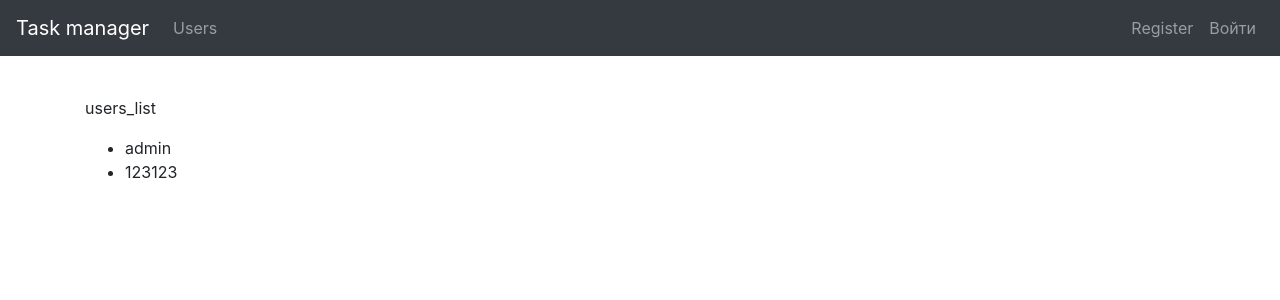
After one commit to agmrv/python-project-lvl4, a Django app: page /users/ in a window 1280 px wide. The commit adds this page. Shown: the top 300 px of the page. Run offline with Django 3.2, Linux system fonts and the light colour scheme; data comes from the database, SQL or seed files in the repository; both versions use the stored data as it was after the commit; some libraries are stand-ins or nearby versions.

Commit message:
renamed template, change ursl

```diff
--- a/task_manager/urls.py
+++ b/task_manager/urls.py
@@ -18,6 +18,7 @@ from django.urls import path, include
 
 urlpatterns = [
     path("admin/", admin.site.urls),
+    path("", include("django.contrib.auth.urls")),
     path("", include("tasks.urls")),
     path("users/", include("users.urls")),
 ]
--- a/tasks/templates/tasks/base.html
+++ b/tasks/templates/tasks/base.html
@@ -38,14 +38,14 @@
             <span class="navbar-text">{% trans "Hello" %}, {{ user.username }}.</span>
           </li>
           <li class="nav-item">
-            <a class="nav-link" href="{% url 'users:logout' %}">{% trans "Log out" %}</a>
+            <a class="nav-link" href="/logout/">{% trans "Log out" %}</a>
           </li>
         {% else %}
           <li class="nav-item">
-            <a class="nav-link" href="{% url 'users:register' %}">{% trans "Register" %}</a>
+            <a class="nav-link" href="{% url 'users:create' %}">{% trans "Register" %}</a>
           </li>
           <li class="nav-item">
-            <a class="nav-link" href="{% url 'users:login' %}">{% trans "Log in" %}</a>
+            <a class="nav-link" href="/login/">{% trans "Log in" %}</a>
           </li>
         {% endif %}
       </ul>
--- a/users/templates/registration/users.html
+++ b/users/templates/registration/create.html
@@ -2,5 +2,5 @@
 {% load i18n %}
 
 {% block content %}
-<p>{% trans "userslist" %}</p>
+<p>{% trans "create" %}</p>
 {% endblock content %}
--- a/users/templates/registration/register.html
+++ /dev/null
@@ -1,6 +0,0 @@
-{% extends "tasks/base.html" %}
-{% load i18n %}
-
-{% block content %}
-<p>{% trans "register" %}</p>
-{% endblock content %}
--- /dev/null
+++ b/users/templates/users/users_list.html
@@ -0,0 +1,11 @@
+{% extends "tasks/base.html" %}
+{% load i18n %}
+
+{% block content %}
+<p>{% trans "users_list" %}</p>
+<ul>
+    {% for user in users %}
+    <li>{{ user }}</li>
+    {% endfor %}
+</ul>
+{% endblock content %}
--- a/users/urls.py
+++ b/users/urls.py
@@ -2,11 +2,9 @@ from django.urls import path, include
 
 from users import views
 
-
 app_name = "users"
 
 urlpatterns = [
-    path("", include("django.contrib.auth.urls")),
-    path("list/", views.Users.as_view(), name="list"),
-    path("register/", views.Register.as_view(), name="register"),
+    path("", views.Users.as_view(), name="list"),
+    path("create/", views.Create.as_view(), name="create"),
 ]
--- a/users/views.py
+++ b/users/views.py
@@ -1,16 +1,19 @@
+from django.contrib.auth.models import User
 from django.shortcuts import render
 from django.views import View
 
 
-class Register(View):
-    template_name = "registration/register.html"
+class Create(View):
+    template_name = "registration/create.html"
 
     def get(self, request):
         return render(request, self.template_name)
 
 
 class Users(View):
-    template_name = "registration/users.html"
+    template_name = "users/users_list.html"
 
     def get(self, request):
-        return render(request, self.template_name)
+        users = User.objects.all()
+        context = {"users": users}
+        return render(request, self.template_name, context=context)
```
Also changed, not shown: db.sqlite3.
